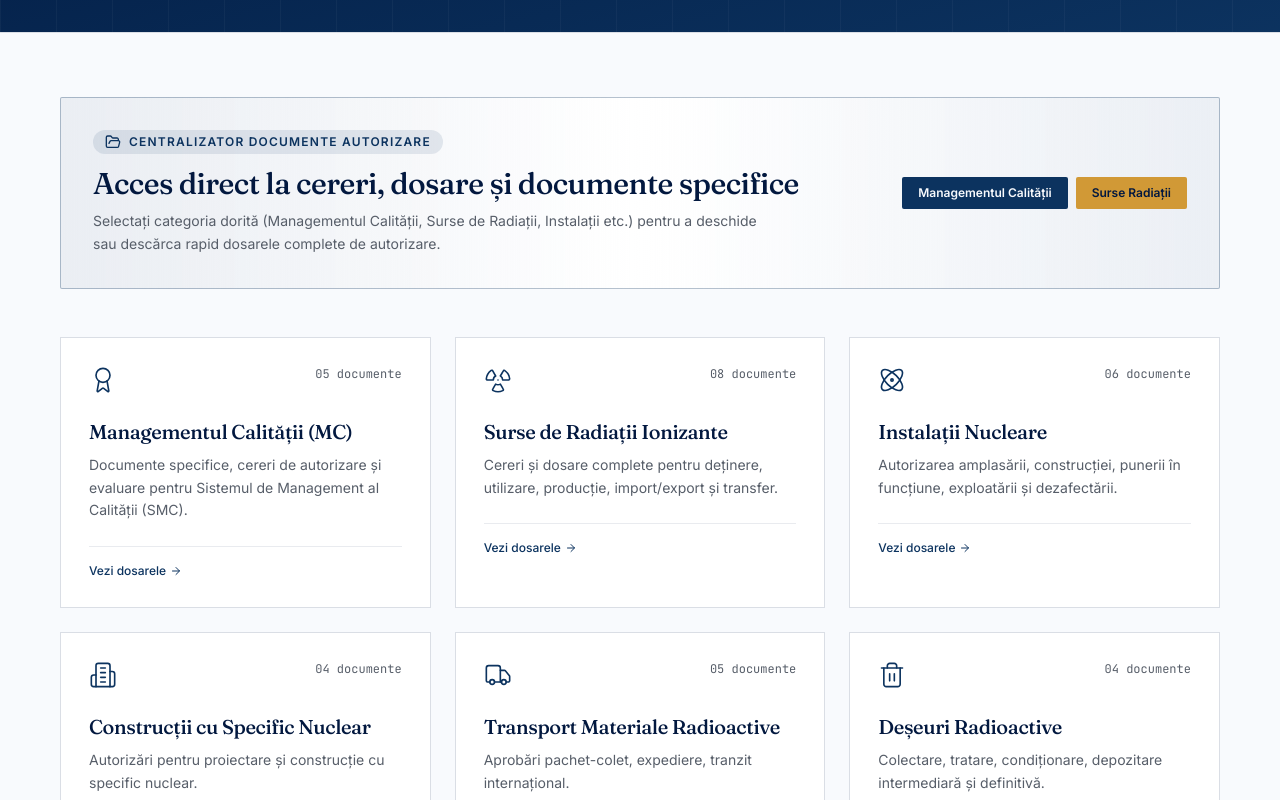
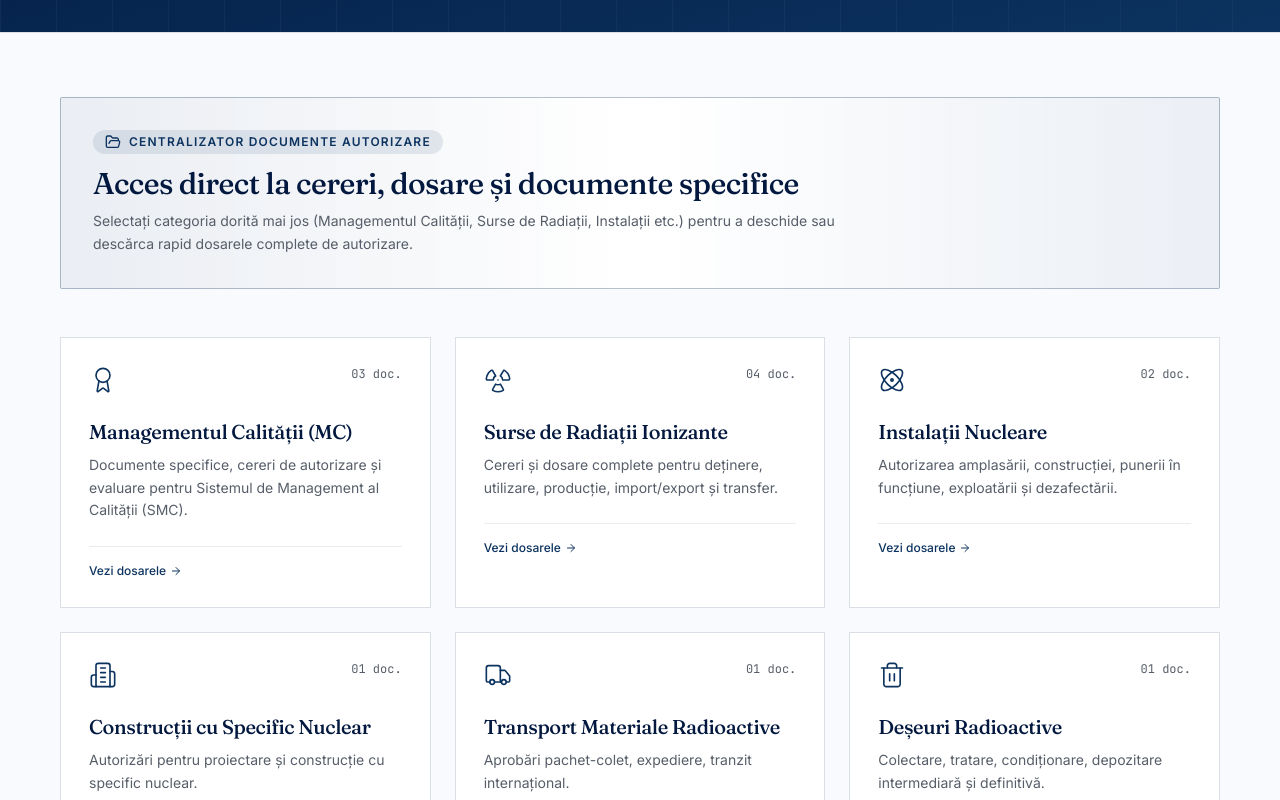
Before and after one commit to mihnea2456/cncan, a React (Vite) app: page /autorizari in a window 1280 px wide. Shown: the part 1340-2140 px from the top of the page. Built offline with nearby package versions, Linux system fonts and the light colour scheme.

Commit message:
Remove redundant action buttons from autorizari header banner

```diff
--- a/src/routes/autorizari.tsx
+++ b/src/routes/autorizari.tsx
@@ -17,7 +17,6 @@ import {
 import { useI18n } from "@/lib/i18n";
 import { PageHeader } from "@/components/page-header";
 import { useState } from "react";
-import { Tabs, TabsList, TabsTrigger, TabsContent } from "@/components/ui/tabs";
 
 export const Route = createFileRoute("/autorizari")({
   head: () => ({
@@ -46,7 +45,7 @@ const categories = [
     en: "Quality Management (QM)",
     desc_ro: "Documente specifice, cereri de autorizare și evaluare pentru Sistemul de Management al Calității (SMC).",
     desc_en: "Specific documents, licensing forms and evaluation for Quality Management Systems.",
-    count: 5,
+    count: 3,
   },
   {
     id: "surse",
@@ -55,7 +54,7 @@ const categories = [
     en: "Ionizing Radiation Sources",
     desc_ro: "Cereri și dosare complete pentru deținere, utilizare, producție, import/export și transfer.",
     desc_en: "Full application dossiers for possession, use, production, import/export and transfer.",
-    count: 8,
+    count: 4,
   },
   {
     id: "instalatii",
@@ -64,7 +63,7 @@ const categories = [
     en: "Nuclear Installations",
     desc_ro: "Autorizarea amplasării, construcției, punerii în funcțiune, exploatării și dezafectării.",
     desc_en: "Licensing of siting, construction, commissioning, operation and decommissioning.",
-    count: 6,
+    count: 2,
   },
   {
     id: "constructii",
@@ -73,7 +72,7 @@ const categories = [
     en: "Nuclear-Specific Constructions",
     desc_ro: "Autorizări pentru proiectare și construcție cu specific nuclear.",
     desc_en: "Authorizations for nuclear-specific design and construction.",
-    count: 4,
+    count: 1,
   },
   {
     id: "transport",
@@ -82,7 +81,7 @@ const categories = [
     en: "Radioactive Material Transport",
     desc_ro: "Aprobări pachet-colet, expediere, tranzit internațional.",
     desc_en: "Package approvals, shipping, international transit.",
-    count: 5,
+    count: 1,
   },
   {
     id: "deseuri",
@@ -91,7 +90,7 @@ const categories = [
     en: "Radioactive Waste",
     desc_ro: "Colectare, tratare, condiționare, depozitare intermediară și definitivă.",
     desc_en: "Collection, treatment, conditioning, interim and final disposal.",
-    count: 4,
+    count: 1,
   },
   {
     id: "personal",
@@ -100,7 +99,7 @@ const categories = [
     en: "Occupationally Exposed Staff",
     desc_ro: "Permise de exercitare, atestări responsabil cu securitatea radiologică.",
     desc_en: "Practice permits, radiation safety officer accreditations.",
-    count: 3,
+    count: 1,
   },
 ];
 
@@ -235,7 +234,6 @@ function AuthPage() {
       <section className="container-page py-12 md:py-16">
         {/* HERO CENTRALIZATOR NOTICE */}
         <div className="mb-12 rounded-sm border border-brand/30 bg-gradient-to-r from-brand-deep/5 via-card to-brand/5 p-6 md:p-8">
-          <div className="flex flex-col md:flex-row md:items-center justify-between gap-6">
           <div>
             <div className="inline-flex items-center gap-2 text-xs font-semibold text-brand uppercase tracking-widest bg-brand/10 px-3 py-1 rounded-full mb-3">
               <FolderOpen className="h-4 w-4" />
@@ -246,26 +244,11 @@ function AuthPage() {
                 ? "Acces direct la cereri, dosare și documente specifice"
                 : "Direct access to applications, dossiers and specific documents"}
             </h2>
-              <p className="mt-2 text-sm text-muted-foreground max-w-2xl leading-relaxed">
+            <p className="mt-2 text-sm text-muted-foreground max-w-3xl leading-relaxed">
               {lang === "ro"
-                  ? "Selectați categoria dorită (Managementul Calității, Surse de Radiații, Instalații etc.) pentru a deschide sau descărca rapid dosarele complete de autorizare."
-                  : "Select your desired category (Quality Management, Radiation Sources, Installations etc.) to quickly access and download licensing files."}
+                ? "Selectați categoria dorită mai jos (Managementul Calității, Surse de Radiații, Instalații etc.) pentru a deschide sau descărca rapid dosarele complete de autorizare."
+                : "Select your desired category below (Quality Management, Radiation Sources, Installations etc.) to quickly access and download licensing files."}
             </p>
-            </div>
-            <div className="shrink-0 flex flex-wrap gap-2">
-              <button
-                onClick={() => setActiveCat("mc")}
-                className="px-4 py-2 bg-brand text-primary-foreground text-xs font-semibold rounded-sm hover:bg-brand-deep transition-colors"
-              >
-                {lang === "ro" ? "Managementul Calității" : "Quality Management"}
-              </button>
-              <button
-                onClick={() => setActiveCat("surse")}
-                className="px-4 py-2 bg-gold text-brand-deep text-xs font-semibold rounded-sm hover:bg-gold/90 transition-colors"
-              >
-                {lang === "ro" ? "Surse Radiații" : "Radiation Sources"}
-              </button>
-            </div>
           </div>
         </div>
 
@@ -286,7 +269,7 @@ function AuthPage() {
               >
                 <div className="flex items-start justify-between">
                   <Icon className={`h-7 w-7 ${isSelected ? "text-brand-deep" : "text-brand"}`} strokeWidth={1.4} />
-                  <span className="text-xs font-mono text-muted-foreground">{String(c.count).padStart(2, "0")} documente</span>
+                  <span className="text-xs font-mono text-muted-foreground">{String(c.count).padStart(2, "0")} doc.</span>
                 </div>
                 <h3 className="mt-6 font-display text-xl text-brand-deep">{lang === "ro" ? c.ro : c.en}</h3>
                 <p className="mt-2 text-sm text-muted-foreground leading-relaxed">{lang === "ro" ? c.desc_ro : c.desc_en}</p>
```
Lines whose indentation alone changed are shown as unchanged.
